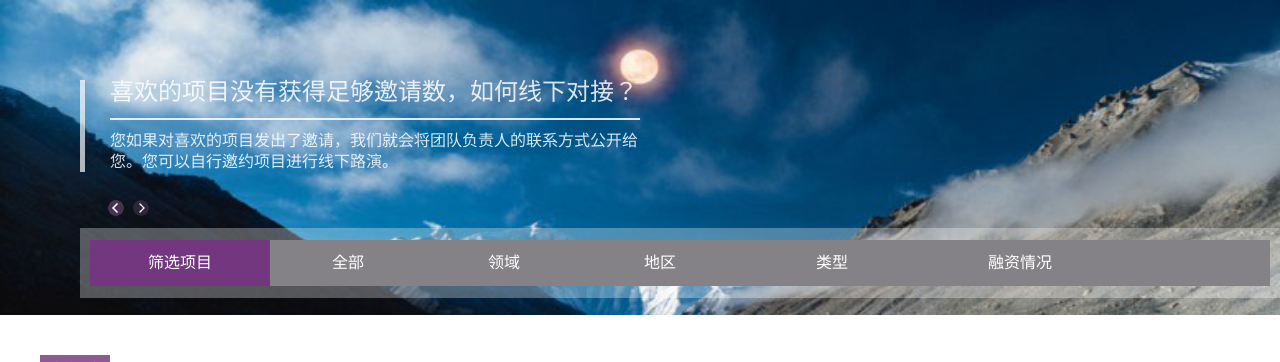
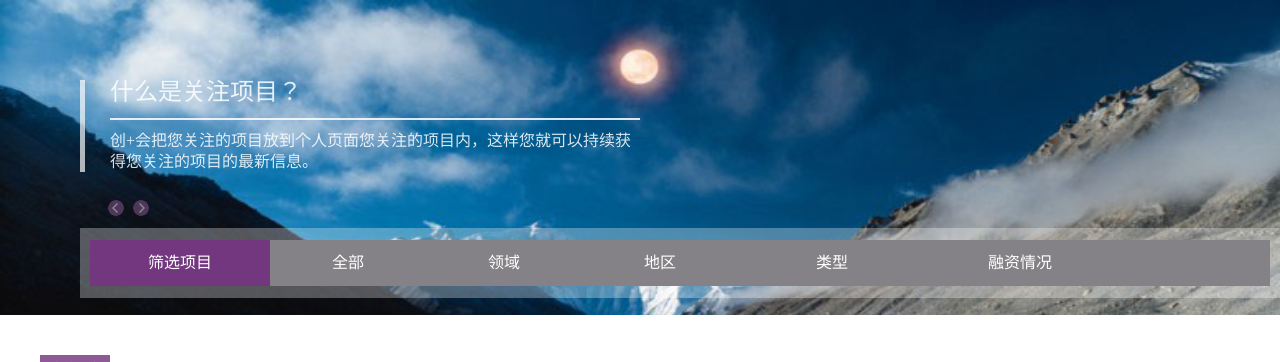
Before and after one commit to chuangplus/chuangplusweb, a Django app: page /financing/ in a window 1280 px wide. Shown: the part 112-474 px from the top of the page. Run offline with Django 3.2, Linux system fonts and the light colour scheme; some libraries are stand-ins or nearby versions.

Commit message:
图片轮播实现 by cly

```diff
--- a/static/css/base_financing.css
+++ b/static/css/base_financing.css
@@ -54,6 +54,11 @@ body
   margin-right: 5px;
   width: 16px;
   height: 16px;
+  opacity: 0.5;
+}
+.banner:hover
+{
+  opacity: 1;
 }
 .title1
 {
--- a/static/js/base_financing.js
+++ b/static/js/base_financing.js
@@ -1,3 +1,20 @@
 /**
  * Created by Charlotte on 1/25/2015.
  */
+console.log($(".banner").height());
+var titleNumber = 0;
+var title1 = ["什么是关注项目？", "什么是邀请路演？", "什么是直接联系？"];
+var title2 = ["创+会把您关注的项目放到个人页面您关注的项目内，这样您就可以持续获得您关注的项目的最新信息。",
+    "创+每周都会举行线上路演，你可以邀请感兴趣的项目进行线下路演，与您面对面交流，，我们每两周会选取获得邀请数最多的项目，进行线下路演。",
+    "线上路演的过程中，如果您对某个项目非常感兴趣，则可以选择直接联系，创+会在48小时内受理，联系团队与投资人直接对接。"];
+
+$("#banner1").click(function(){
+        titleNumber = (titleNumber + 2) % 3;
+        $(".title1")[0].innerText = title1[titleNumber];
+        $(".title2")[0].innerText = title2[titleNumber];
+});
+$("#banner2").click(function(){
+    titleNumber = (titleNumber + 1) % 3;
+    $(".title1")[0].innerText = title1[titleNumber];
+    $(".title2")[0].innerText = title2[titleNumber];
+});
--- a/templates/base.html
+++ b/templates/base.html
@@ -23,8 +23,7 @@
 	<link href="../static/css/user.css" rel="stylesheet">
 
 	<!-- FlexSlider pieces -->
-	<link rel="stylesheet" href="../static/css/flexslider.css" type="text/css" media="screen" />
-	<script type='text/javascript' src='http://ajax.useso.com/ajax/libs/jquery/1.7.2/jquery.min.js'></script>
+	<link rel="stylesheet" href="../static/css/flexslider.css" type="text/css" media="screen">
 	<script src="../static/js/jquery.flexslider-min.js"></script>
 	<meta name="viewport" content="width=device-width; initial-scale=1.0; maximum-scale=1.0; user-scalable=0;">
 
@@ -44,7 +43,7 @@
 	</script>
 
 	<!-- base-fiancing.js-->
-	<script src="../static/js/base_financing.js"></script>
+
 
     <!-- HTML5 shim, for IE6-8 support of HTML5 elements. All other JS at the end of file. -->
     <!--[if lt IE 9]>
--- a/templates/base_financing.html
+++ b/templates/base_financing.html
@@ -2,7 +2,7 @@
 
 {% block content %}
 
-<!-- css && js -->
+<!-- css -->
 	<link href="../static/css/base_financing.css" rel="stylesheet">
 <!-- end -->
 
@@ -10,13 +10,13 @@
     <div id="content-financing">
     	<div id="introduction">
     		<div id="vertical-line"></div>
-    		<p class="t1 title1">喜欢的项目没有获得足够邀请数，如何线下对接？</p>
+    		<p class="t1 title1">什么是关注项目？</p>
     		<div id="horizontal-line"></div>
-    		<p class="t3 title2">您如果对喜欢的项目发出了邀请，我们就会将团队负责人的联系方式公开给您。您可以自行邀约项目进行线下路演。</p>
+    		<p class="t3 title2">创+会把您关注的项目放到个人页面您关注的项目内，这样您就可以持续获得您关注的项目的最新信息。</p>
     	</div>
     	<div id="icons">
-			<img class="banner" src="../static/img/base-financing/bannerleftbefore.png">
-			<img class="banner" src="../static/img/base-financing/bannerrightbefore.png">
+			<img id="banner1" class="banner" src="../static/img/base-financing/bannerleftafter.png">
+			<img id="banner2" class="banner" src="../static/img/base-financing/bannerrightafter.png">
     	</div>
     	<div id="options">
     		<div id="opt0" align="center">
@@ -116,6 +116,11 @@
   	</div>
   	<div class="blank">
   	</div>
+
+<!-- js -->
+	<script src="../static/js/base_financing.js"></script>
+<!-- end -->
+
 <!---->
 
 {% endblock %}
```
Also changed, not shown: static/img/base-financing/bannerleftafter.png (added), static/img/base-financing/bannerrightafter.png (added).
